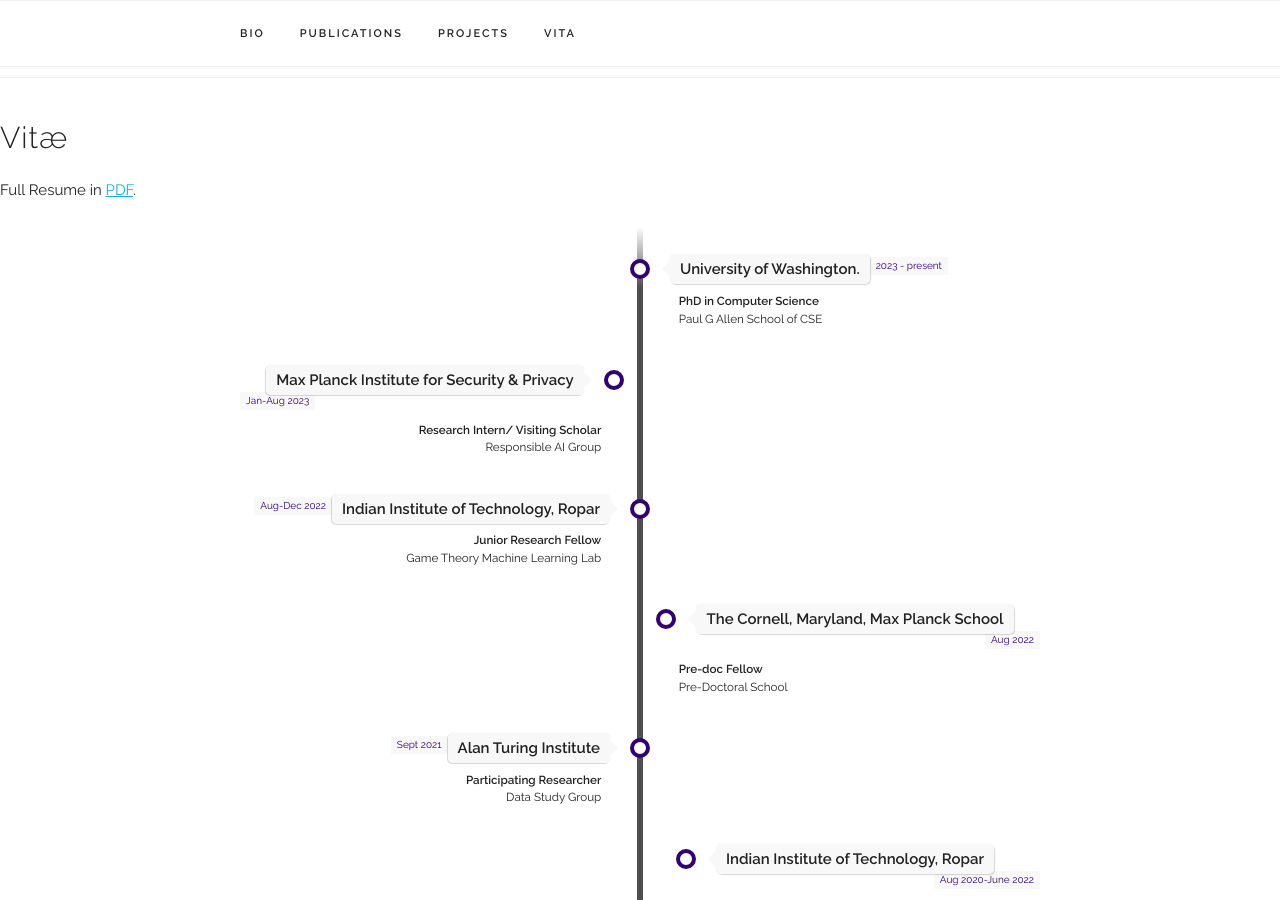
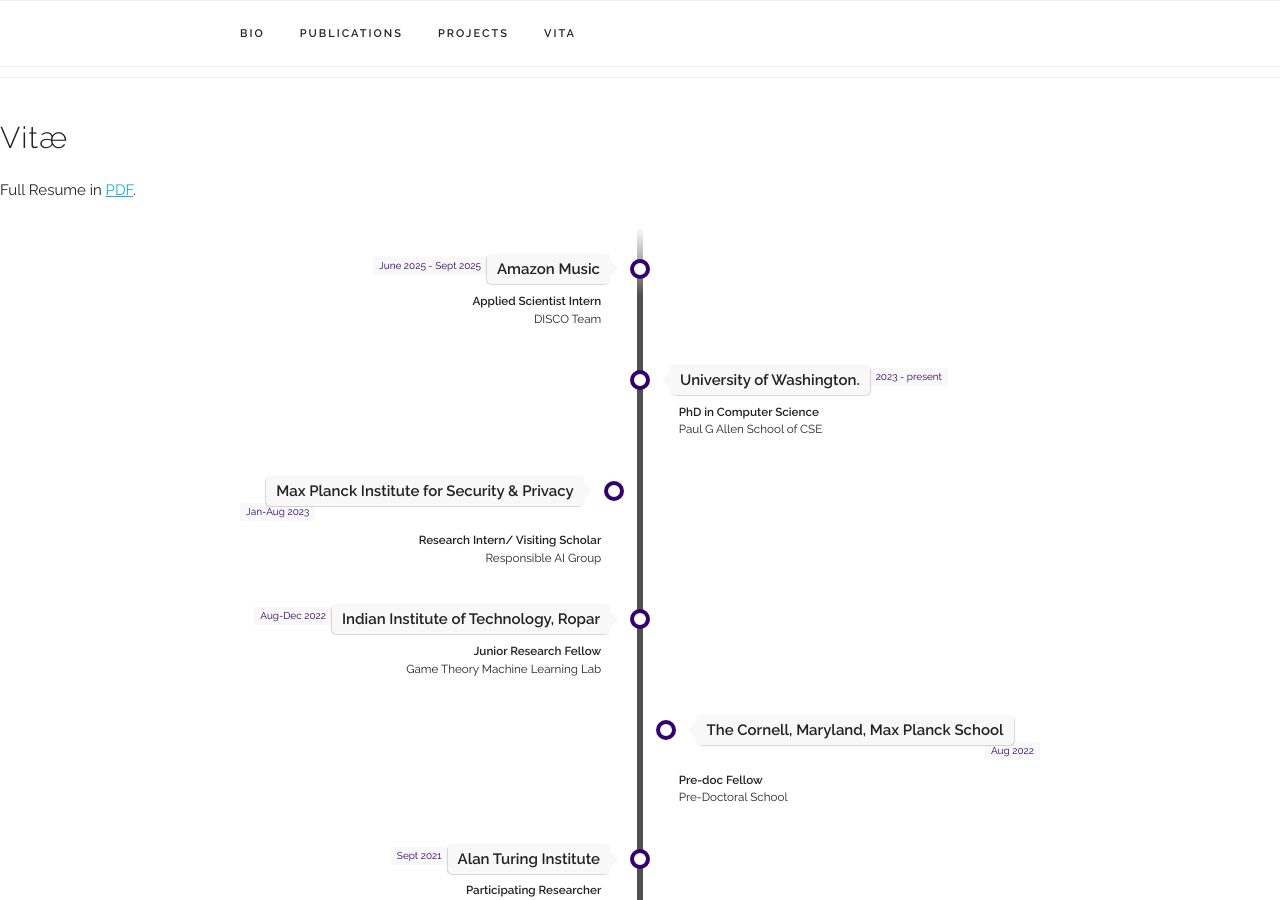
Before and after one commit to i-kiran/i-kiran.github.io, a Jekyll site: the page built from noooindex.html, in a window 1280 px wide and 900 px high, scrolled down 2425 px. Built offline with Jekyll 4.4.1, drawn with Linux system fonts in a browser that asks for light colours; some web fonts are replaced.

Commit message:
Update experience.yaml

```diff
--- a/_data/experience.yaml
+++ b/_data/experience.yaml
@@ -1,4 +1,10 @@
 experiences:
+  - place: "Amazon Music"
+    time: "June 2025 - Sept 2025"
+    title: "Applied Scientist Intern"
+    subtitle: "DISCO Team "
+    category: "work"
+
   - place: "University of Washington."
     time: "2023 - present"
     title: "PhD in Computer Science"
```
